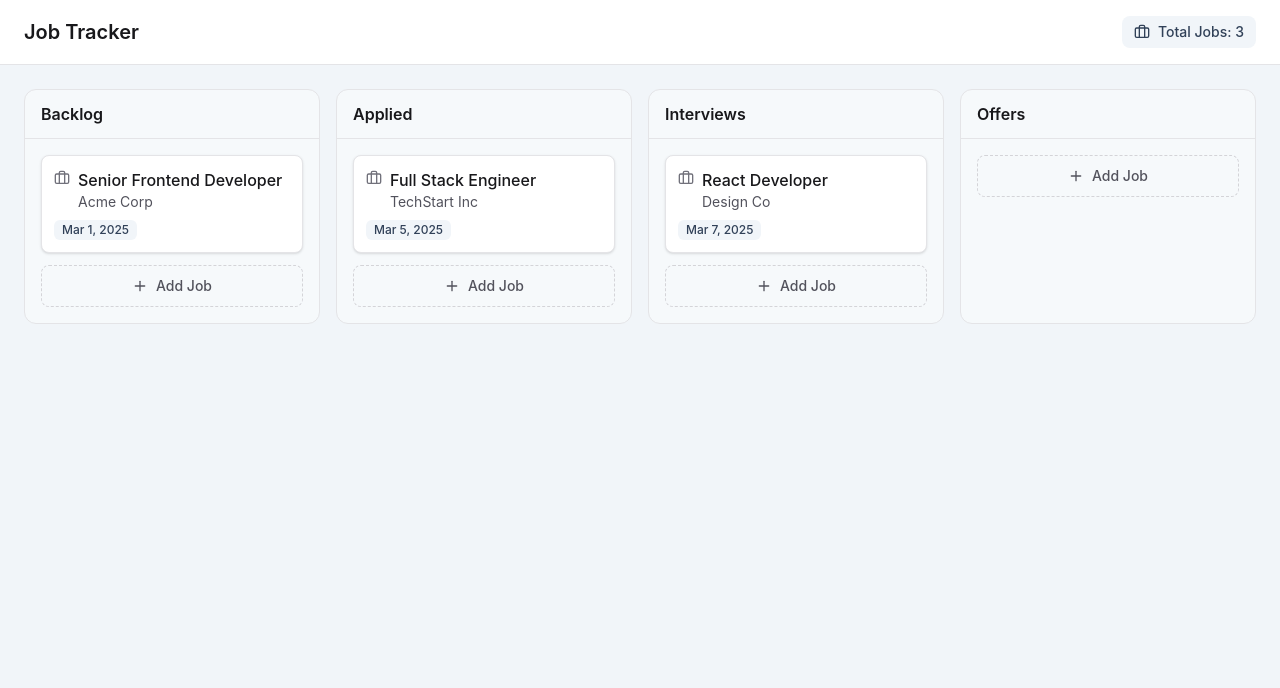
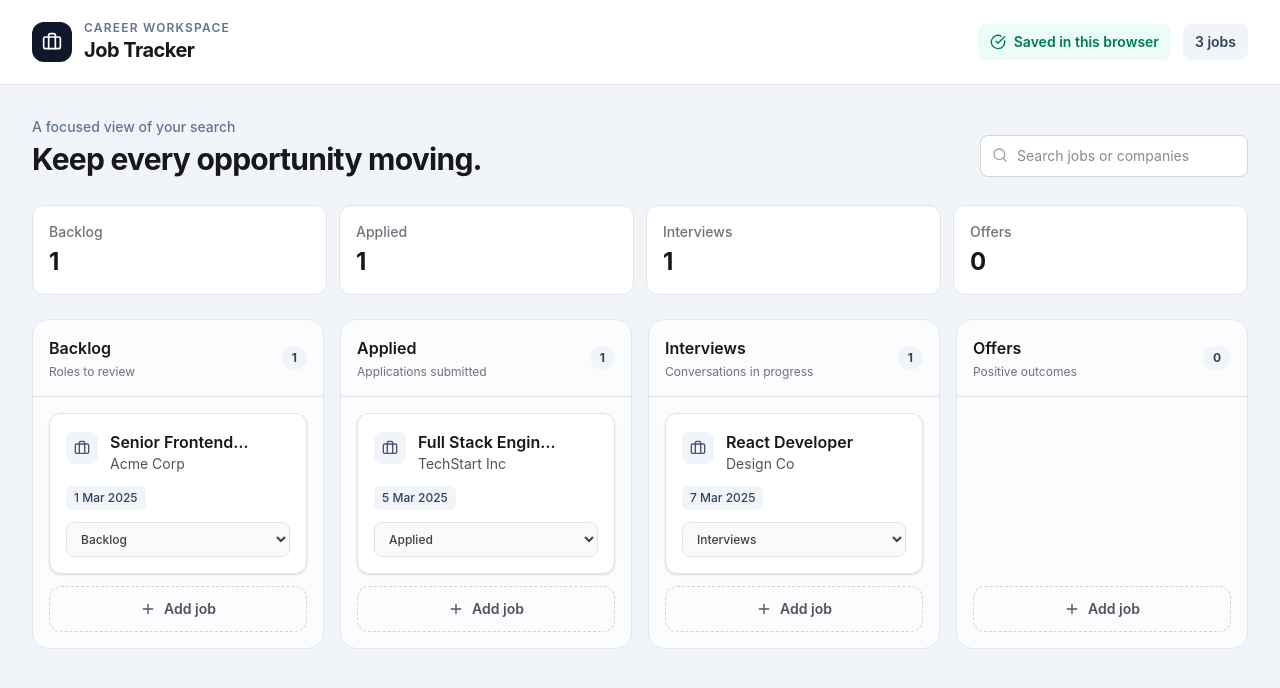
Before and after one commit to rpath97/job-tracker, a React app: page / in a window 1280 px wide. Shown: the top 688 px of the page. Built offline with nearby package versions, Linux system fonts and the light colour scheme; the HTML template or start-up script is replaced by a standard one.

Commit message:
Build a persistent interactive job tracking board

```diff
--- a/src/App.jsx
+++ b/src/App.jsx
@@ -1,34 +1,86 @@
-import { useState } from 'react'
-import { Briefcase, Plus } from 'lucide-react'
+import { useEffect, useMemo, useState } from 'react'
+import {
+  Briefcase,
+  CircleCheckBig,
+  ExternalLink,
+  Plus,
+  Search,
+  Trash2,
+  X,
+} from 'lucide-react'
 import './index.css'
 
+const STORAGE_KEY = 'job-tracker-jobs-v1'
+
 const COLUMNS = [
-  { id: 'backlog', title: 'Backlog' },
-  { id: 'applied', title: 'Applied' },
-  { id: 'interviews', title: 'Interviews' },
-  { id: 'offers', title: 'Offers' },
+  { id: 'backlog', title: 'Backlog', description: 'Roles to review' },
+  { id: 'applied', title: 'Applied', description: 'Applications submitted' },
+  { id: 'interviews', title: 'Interviews', description: 'Conversations in progress' },
+  { id: 'offers', title: 'Offers', description: 'Positive outcomes' },
 ]
 
 const initialJobs = [
-  { id: '1', title: 'Senior Frontend Developer', company: 'Acme Corp', date: '2025-03-01', column: 'backlog' },
-  { id: '2', title: 'Full Stack Engineer', company: 'TechStart Inc', date: '2025-03-05', column: 'applied' },
-  { id: '3', title: 'React Developer', company: 'Design Co', date: '2025-03-07', column: 'interviews' },
+  { id: '1', title: 'Senior Frontend Developer', company: 'Acme Corp', date: '2025-03-01', column: 'backlog', url: '' },
+  { id: '2', title: 'Full Stack Engineer', company: 'TechStart Inc', date: '2025-03-05', column: 'applied', url: '' },
+  { id: '3', title: 'React Developer', company: 'Design Co', date: '2025-03-07', column: 'interviews', url: '' },
 ]
 
-function JobCard({ job }) {
+function formatDate(value) {
+  if (!value) return 'No date'
+  return new Date(`${value}T00:00:00`).toLocaleDateString('en-AU', {
+    day: 'numeric',
+    month: 'short',
+    year: 'numeric',
+  })
+}
+
+function JobCard({ job, onMove, onDelete }) {
   return (
-    <div className="flex flex-col gap-2 rounded-lg border border-zinc-200 bg-white p-3 shadow-sm transition-shadow hover:shadow-md dark:border-zinc-700 dark:bg-zinc-800">
-      <div className="flex items-start gap-2">
-        <Briefcase className="mt-0.5 h-4 w-4 shrink-0 text-zinc-500 dark:text-zinc-400" />
+    <article className="group flex flex-col gap-3 rounded-xl border border-zinc-200 bg-white p-4 shadow-sm transition hover:-translate-y-0.5 hover:shadow-md dark:border-zinc-700 dark:bg-zinc-900">
+      <div className="flex items-start gap-3">
+        <div className="mt-0.5 rounded-lg bg-slate-100 p-2 text-slate-600 dark:bg-slate-800 dark:text-slate-300">
+          <Briefcase className="h-4 w-4" />
+        </div>
         <div className="min-w-0 flex-1">
-          <h3 className="font-medium text-zinc-900 dark:text-zinc-100 truncate">{job.title}</h3>
-          <p className="text-sm text-zinc-600 dark:text-zinc-400 truncate">{job.company}</p>
+          <h3 className="truncate font-semibold text-zinc-900 dark:text-zinc-100">{job.title}</h3>
+          <p className="truncate text-sm text-zinc-600 dark:text-zinc-400">{job.company}</p>
         </div>
+        <button
+          type="button"
+          onClick={() => onDelete(job.id)}
+          aria-label={`Delete ${job.title}`}
+          className="rounded-md p-1.5 text-zinc-400 opacity-0 transition hover:bg-red-50 hover:text-red-600 group-hover:opacity-100 focus:opacity-100 dark:hover:bg-red-950/40"
+        >
+          <Trash2 className="h-4 w-4" />
+        </button>
       </div>
-      <span className="inline-flex w-fit items-center rounded-md bg-slate-100 px-2 py-0.5 text-xs font-medium text-slate-700 dark:bg-slate-700 dark:text-slate-300">
-        {new Date(job.date).toLocaleDateString('en-US', { month: 'short', day: 'numeric', year: 'numeric' })}
-      </span>
-    </div>
+
+      <div className="flex items-center justify-between gap-2">
+        <span className="rounded-md bg-slate-100 px-2 py-1 text-xs font-medium text-slate-700 dark:bg-slate-800 dark:text-slate-300">
+          {formatDate(job.date)}
+        </span>
+        {job.url && (
+          <a
+            href={job.url}
+            target="_blank"
+            rel="noreferrer"
+            className="inline-flex items-center gap-1 text-xs font-medium text-slate-600 hover:text-slate-950 dark:text-slate-400 dark:hover:text-white"
+          >
+            Open listing <ExternalLink className="h-3.5 w-3.5" />
+          </a>
+        )}
+      </div>
+
+      <label className="sr-only" htmlFor={`move-${job.id}`}>Move job</label>
+      <select
+        id={`move-${job.id}`}
+        value={job.column}
+        onChange={event => onMove(job.id, event.target.value)}
+        className="rounded-lg border border-zinc-200 bg-zinc-50 px-2.5 py-2 text-xs font-medium text-zinc-700 outline-none transition focus:border-slate-500 dark:border-zinc-700 dark:bg-zinc-800 dark:text-zinc-300"
+      >
+        {COLUMNS.map(column => <option key={column.id} value={column.id}>{column.title}</option>)}
+      </select>
+    </article>
   )
 }
 
@@ -36,54 +88,41 @@ function AddJobModal({ columnId, columnTitle, onClose, onAdd }) {
   const [title, setTitle] = useState('')
   const [company, setCompany] = useState('')
   const [date, setDate] = useState(new Date().toISOString().slice(0, 10))
+  const [url, setUrl] = useState('')
 
-  const handleSubmit = (e) => {
-    e.preventDefault()
+  const handleSubmit = event => {
+    event.preventDefault()
     if (!title.trim() || !company.trim()) return
-    onAdd({ title: title.trim(), company: company.trim(), date, column: columnId })
+    onAdd({
+      title: title.trim(),
+      company: company.trim(),
+      date,
+      url: url.trim(),
+      column: columnId,
+    })
     onClose()
   }
 
   return (
-    <div className="fixed inset-0 z-50 flex items-center justify-center bg-zinc-900/50 p-4" onClick={onClose}>
-      <div className="w-full max-w-sm rounded-xl border border-zinc-200 bg-white p-5 shadow-xl dark:border-zinc-700 dark:bg-zinc-800" onClick={e => e.stopPropagation()}>
-        <h3 className="text-lg font-semibold text-zinc-900 dark:text-zinc-100">Add job to {columnTitle}</h3>
-        <form onSubmit={handleSubmit} className="mt-4 flex flex-col gap-3">
-          <input
-            type="text"
-            placeholder="Job title"
-            value={title}
-            onChange={e => setTitle(e.target.value)}
-            className="rounded-lg border border-zinc-300 bg-white px-3 py-2 text-zinc-900 placeholder-zinc-500 focus:border-slate-500 focus:outline-none focus:ring-1 focus:ring-slate-500 dark:border-zinc-600 dark:bg-zinc-700 dark:text-zinc-100 dark:placeholder-zinc-400"
-            autoFocus
-          />
-          <input
-            type="text"
-            placeholder="Company name"
-            value={company}
-            onChange={e => setCompany(e.target.value)}
-            className="rounded-lg border border-zinc-300 bg-white px-3 py-2 text-zinc-900 placeholder-zinc-500 focus:border-slate-500 focus:outline-none focus:ring-1 focus:ring-slate-500 dark:border-zinc-600 dark:bg-zinc-700 dark:text-zinc-100 dark:placeholder-zinc-400"
-          />
-          <input
-            type="date"
-            value={date}
-            onChange={e => setDate(e.target.value)}
-            className="rounded-lg border border-zinc-300 bg-white px-3 py-2 text-zinc-900 focus:border-slate-500 focus:outline-none focus:ring-1 focus:ring-slate-500 dark:border-zinc-600 dark:bg-zinc-700 dark:text-zinc-100"
-          />
-          <div className="mt-2 flex gap-2">
-            <button
-              type="button"
-              onClick={onClose}
-              className="flex-1 rounded-lg border border-zinc-300 bg-white py-2 text-sm font-medium text-zinc-700 hover:bg-zinc-50 dark:border-zinc-600 dark:bg-zinc-700 dark:text-zinc-200 dark:hover:bg-zinc-600"
-            >
-              Cancel
-            </button>
-            <button
-              type="submit"
-              className="flex-1 rounded-lg bg-slate-600 py-2 text-sm font-medium text-white hover:bg-slate-700 dark:bg-slate-500 dark:hover:bg-slate-600"
-            >
-              Add Job
-            </button>
+    <div className="fixed inset-0 z-50 flex items-center justify-center bg-zinc-950/60 p-4 backdrop-blur-sm" onClick={onClose}>
+      <div className="w-full max-w-md rounded-2xl border border-zinc-200 bg-white p-6 shadow-2xl dark:border-zinc-700 dark:bg-zinc-900" onClick={event => event.stopPropagation()}>
+        <div className="flex items-start justify-between gap-4">
+          <div>
+            <p className="text-xs font-semibold uppercase tracking-widest text-slate-500">New opportunity</p>
+            <h3 className="mt-1 text-xl font-semibold text-zinc-900 dark:text-zinc-100">Add to {columnTitle}</h3>
+          </div>
+          <button type="button" onClick={onClose} aria-label="Close dialog" className="rounded-lg p-2 text-zinc-400 hover:bg-zinc-100 hover:text-zinc-700 dark:hover:bg-zinc-800">
+            <X className="h-5 w-5" />
+          </button>
+        </div>
+        <form onSubmit={handleSubmit} className="mt-5 flex flex-col gap-3">
+          <input type="text" placeholder="Job title" value={title} onChange={event => setTitle(event.target.value)} className="rounded-lg border border-zinc-300 bg-white px-3 py-2.5 text-zinc-900 outline-none focus:border-slate-500 dark:border-zinc-700 dark:bg-zinc-800 dark:text-zinc-100" autoFocus required />
+          <input type="text" placeholder="Company name" value={company} onChange={event => setCompany(event.target.value)} className="rounded-lg border border-zinc-300 bg-white px-3 py-2.5 text-zinc-900 outline-none focus:border-slate-500 dark:border-zinc-700 dark:bg-zinc-800 dark:text-zinc-100" required />
+          <input type="date" value={date} onChange={event => setDate(event.target.value)} className="rounded-lg border border-zinc-300 bg-white px-3 py-2.5 text-zinc-900 outline-none focus:border-slate-500 dark:border-zinc-700 dark:bg-zinc-800 dark:text-zinc-100" />
+          <input type="url" placeholder="Job listing URL (optional)" value={url} onChange={event => setUrl(event.target.value)} className="rounded-lg border border-zinc-300 bg-white px-3 py-2.5 text-zinc-900 outline-none focus:border-slate-500 dark:border-zinc-700 dark:bg-zinc-800 dark:text-zinc-100" />
+          <div className="mt-2 flex gap-3">
+            <button type="button" onClick={onClose} className="flex-1 rounded-lg border border-zinc-300 py-2.5 text-sm font-medium text-zinc-700 hover:bg-zinc-50 dark:border-zinc-700 dark:text-zinc-300 dark:hover:bg-zinc-800">Cancel</button>
+            <button type="submit" className="flex-1 rounded-lg bg-slate-800 py-2.5 text-sm font-semibold text-white hover:bg-slate-700 dark:bg-slate-200 dark:text-zinc-900 dark:hover:bg-white">Add job</button>
           </div>
         </form>
       </div>
@@ -92,68 +131,110 @@ function AddJobModal({ columnId, columnTitle, onClose, onAdd }) {
 }
 
 export default function App() {
-  const [jobs, setJobs] = useState(initialJobs)
+  const [jobs, setJobs] = useState(() => {
+    try {
+      const saved = window.localStorage.getItem(STORAGE_KEY)
+      return saved ? JSON.parse(saved) : initialJobs
+    } catch {
+      return initialJobs
+    }
+  })
   const [addModal, setAddModal] = useState(null)
+  const [query, setQuery] = useState('')
 
-  const addJob = (payload) => {
-    setJobs(prev => [...prev, {
-      id: crypto.randomUUID(),
-      title: payload.title,
-      company: payload.company,
-      date: payload.date,
-      column: payload.column,
-    }])
-  }
+  useEffect(() => {
+    window.localStorage.setItem(STORAGE_KEY, JSON.stringify(jobs))
+  }, [jobs])
 
-  const totalJobs = jobs.length
+  const filteredJobs = useMemo(() => {
+    const normalized = query.trim().toLowerCase()
+    if (!normalized) return jobs
+    return jobs.filter(job => `${job.title} ${job.company}`.toLowerCase().includes(normalized))
+  }, [jobs, query])
+
+  const addJob = payload => setJobs(previous => [...previous, { ...payload, id: crypto.randomUUID() }])
+  const deleteJob = id => setJobs(previous => previous.filter(job => job.id !== id))
+  const moveJob = (id, column) => setJobs(previous => previous.map(job => job.id === id ? { ...job, column } : job))
+  const counts = COLUMNS.map(column => ({ ...column, count: jobs.filter(job => job.column === column.id).length }))
 
   return (
-    <div className="min-h-screen bg-slate-100 dark:bg-zinc-900">
-      <header className="border-b border-zinc-200 bg-white dark:border-zinc-800 dark:bg-zinc-950">
-        <div className="mx-auto flex max-w-7xl items-center justify-between px-4 py-4 sm:px-6">
-          <h1 className="text-xl font-semibold text-zinc-900 dark:text-zinc-100">Job Tracker</h1>
-          <div className="flex items-center gap-2 rounded-lg bg-slate-100 px-3 py-1.5 text-sm font-medium text-slate-700 dark:bg-slate-800 dark:text-slate-300">
-            <Briefcase className="h-4 w-4" />
-            <span>Total Jobs: {totalJobs}</span>
+    <div className="min-h-screen bg-slate-100 text-zinc-900 dark:bg-zinc-950 dark:text-zinc-100">
+      <header className="border-b border-zinc-200 bg-white/95 backdrop-blur dark:border-zinc-800 dark:bg-zinc-950/95">
+        <div className="mx-auto flex max-w-7xl flex-wrap items-center justify-between gap-4 px-4 py-5 sm:px-6 lg:px-8">
+          <div className="flex items-center gap-3">
+            <div className="rounded-xl bg-slate-900 p-2.5 text-white dark:bg-white dark:text-zinc-900"><Briefcase className="h-5 w-5" /></div>
+            <div>
+              <p className="text-xs font-semibold uppercase tracking-widest text-slate-500">Career workspace</p>
+              <h1 className="text-xl font-bold tracking-tight">Job Tracker</h1>
+            </div>
+          </div>
+          <div className="flex items-center gap-3">
+            <div className="hidden items-center gap-2 rounded-lg bg-emerald-50 px-3 py-2 text-sm font-semibold text-emerald-700 sm:flex dark:bg-emerald-950/40 dark:text-emerald-300">
+              <CircleCheckBig className="h-4 w-4" /> Saved in this browser
+            </div>
+            <div className="rounded-lg bg-slate-100 px-3 py-2 text-sm font-semibold text-slate-700 dark:bg-zinc-800 dark:text-zinc-300">
+              {jobs.length} {jobs.length === 1 ? 'job' : 'jobs'}
+            </div>
           </div>
         </div>
       </header>
 
-      <main className="mx-auto max-w-7xl px-4 py-6 sm:px-6">
-        <div className="grid grid-cols-1 gap-4 sm:grid-cols-2 lg:grid-cols-4">
-          {COLUMNS.map(col => (
-            <div
-              key={col.id}
-              className="flex flex-col rounded-xl border border-zinc-200 bg-slate-50/80 dark:border-zinc-700 dark:bg-zinc-800/50"
-            >
-              <div className="border-b border-zinc-200 px-4 py-3 dark:border-zinc-700">
-                <h2 className="font-semibold text-zinc-900 dark:text-zinc-100">{col.title}</h2>
+      <main className="mx-auto max-w-7xl px-4 py-8 sm:px-6 lg:px-8">
+        <section className="mb-7 flex flex-col justify-between gap-5 md:flex-row md:items-end">
+          <div>
+            <p className="text-sm font-medium text-slate-500">A focused view of your search</p>
+            <h2 className="mt-1 text-3xl font-bold tracking-tight">Keep every opportunity moving.</h2>
+          </div>
+          <div className="flex w-full flex-col gap-3 sm:flex-row md:w-auto">
+            <label className="relative flex-1 sm:min-w-64">
+              <span className="sr-only">Search jobs</span>
+              <Search className="pointer-events-none absolute left-3 top-3 h-4 w-4 text-zinc-400" />
+              <input type="search" placeholder="Search jobs or companies" value={query} onChange={event => setQuery(event.target.value)} className="w-full rounded-lg border border-zinc-300 bg-white py-2.5 pl-9 pr-3 text-sm outline-none focus:border-slate-500 dark:border-zinc-700 dark:bg-zinc-900" />
+            </label>
+          </div>
+        </section>
+
+        <section className="mb-6 grid grid-cols-2 gap-3 lg:grid-cols-4">
+          {counts.map(column => (
+            <div key={column.id} className="rounded-xl border border-zinc-200 bg-white p-4 dark:border-zinc-800 dark:bg-zinc-900">
+              <p className="text-sm font-medium text-zinc-500">{column.title}</p>
+              <p className="mt-1 text-2xl font-bold">{column.count}</p>
+            </div>
+          ))}
+        </section>
+
+        <section className="grid grid-cols-1 gap-4 sm:grid-cols-2 lg:grid-cols-4">
+          {COLUMNS.map(column => (
+            <div key={column.id} className="flex min-h-80 flex-col rounded-2xl border border-zinc-200 bg-white/70 dark:border-zinc-800 dark:bg-zinc-900/60">
+              <div className="border-b border-zinc-200 px-4 py-4 dark:border-zinc-800">
+                <div className="flex items-center justify-between gap-3">
+                  <div>
+                    <h3 className="font-semibold">{column.title}</h3>
+                    <p className="mt-1 text-xs text-zinc-500">{column.description}</p>
+                  </div>
+                  <span className="rounded-full bg-slate-100 px-2.5 py-1 text-xs font-bold text-slate-700 dark:bg-zinc-800 dark:text-zinc-300">{counts.find(item => item.id === column.id)?.count}</span>
+                </div>
               </div>
               <div className="flex flex-1 flex-col gap-3 p-4">
-                {jobs.filter(j => j.column === col.id).map(job => (
-                  <JobCard key={job.id} job={job} />
+                {filteredJobs.filter(job => job.column === column.id).map(job => (
+                  <JobCard key={job.id} job={job} onMove={moveJob} onDelete={deleteJob} />
                 ))}
-                <button
-                  onClick={() => setAddModal({ columnId: col.id, columnTitle: col.title })}
-                  className="flex items-center justify-center gap-2 rounded-lg border border-dashed border-zinc-300 py-2.5 text-sm font-medium text-zinc-600 transition-colors hover:border-slate-400 hover:bg-slate-100 hover:text-slate-700 dark:border-zinc-600 dark:text-zinc-400 dark:hover:border-zinc-500 dark:hover:bg-zinc-700 dark:hover:text-zinc-200"
-                >
-                  <Plus className="h-4 w-4" />
-                  Add Job
+                <button type="button" onClick={() => setAddModal({ columnId: column.id, columnTitle: column.title })} className="mt-auto flex items-center justify-center gap-2 rounded-xl border border-dashed border-zinc-300 py-3 text-sm font-semibold text-zinc-600 transition hover:border-slate-500 hover:bg-slate-50 dark:border-zinc-700 dark:text-zinc-400 dark:hover:bg-zinc-800">
+                  <Plus className="h-4 w-4" /> Add job
                 </button>
               </div>
             </div>
           ))}
-        </div>
+        </section>
+
+        {filteredJobs.length === 0 && (
+          <div className="mt-6 rounded-xl border border-dashed border-zinc-300 p-8 text-center text-sm text-zinc-500 dark:border-zinc-700">
+            No jobs match your search.
+          </div>
+        )}
       </main>
 
-      {addModal && (
-        <AddJobModal
-          columnId={addModal.columnId}
-          columnTitle={addModal.columnTitle}
-          onClose={() => setAddModal(null)}
-          onAdd={addJob}
-        />
-      )}
+      {addModal && <AddJobModal columnId={addModal.columnId} columnTitle={addModal.columnTitle} onClose={() => setAddModal(null)} onAdd={addJob} />}
     </div>
   )
 }
```
